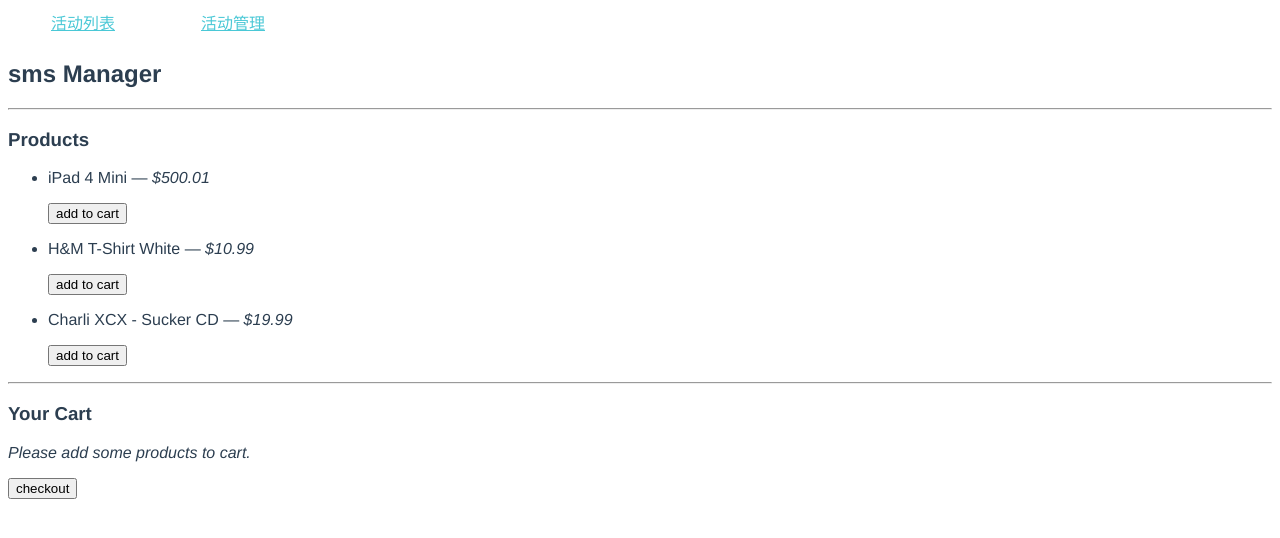
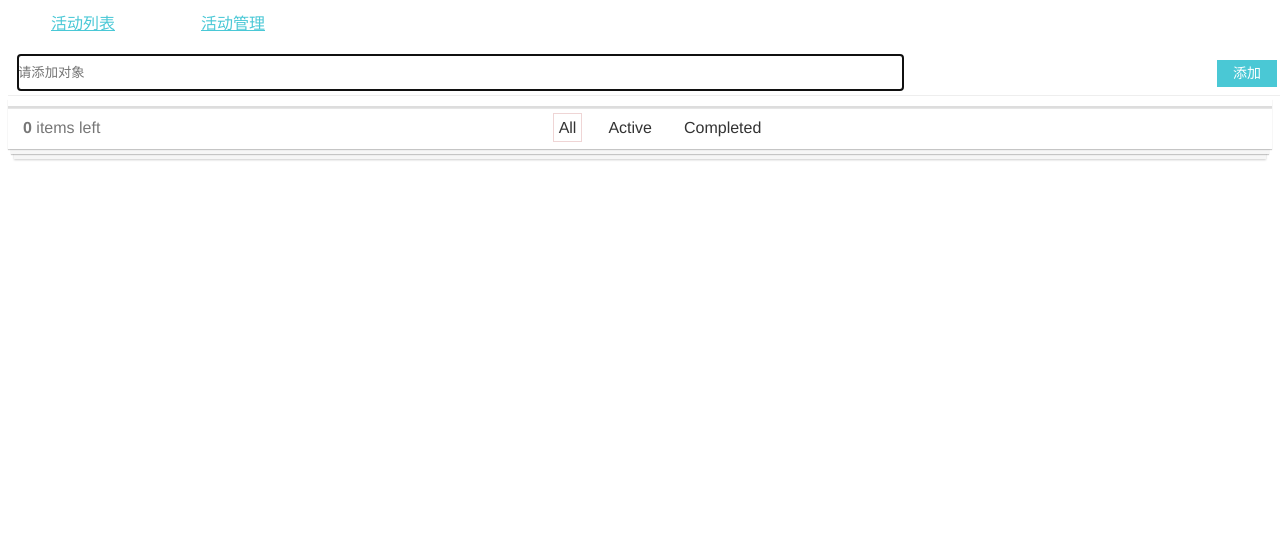
Before and after one commit to soraly/vue-app, a Vue app in the folder vuex-app/: page / in a window 1280 px wide. Shown: the top 538 px of the page. Built offline with nearby package versions, Linux system fonts and the light colour scheme.

Commit message:
add todoMVC

```diff
--- a/vuex-app/src/App.vue
+++ b/vuex-app/src/App.vue
@@ -5,6 +5,7 @@
         <a href="">活动列表</a>
         <a href="">活动管理</a>
       </div>
+      <!-- <p style="background: #ddd;height: 10px;width: 100%"></p> -->
 
     </div>
     <Demo msg="Welcome to Your Vue.js App"/>
@@ -12,7 +13,7 @@
 </template>
 
 <script>
-import Demo from './officialDemos/shopCartByDemo/main.vue'
+import Demo from './officialDemos/todoMVC/main.vue'
 //import store from './store/namespace.js'
 
 // 注册命名空间
@@ -48,7 +49,7 @@ export default {
   -webkit-font-smoothing: antialiased;
   -moz-osx-font-smoothing: grayscale;
   color: #2c3e50;
-  margin-top: 60px;
+  margin-top: 50px;
 }
 
 </style>
--- a/vuex-app/src/main.js
+++ b/vuex-app/src/main.js
@@ -2,9 +2,9 @@ import Vue from 'vue'
 import Vuex from 'vuex'
 import App from './App.vue'
 
-import store from './officialDemos/shopCartByDemo/store'
+import store from './officialDemos/todoMVC/store'
 
-import test from './test/myPromise'
+//import test from './test/myPromise'
 
 Vue.config.productionTip = false
 
--- a/vuex-app/src/officialDemos/shopCart/main.vue
+++ b/vuex-app/src/officialDemos/shopCart/main.vue
@@ -4,7 +4,7 @@
         <hr>
         <h3>Products</h3>
         <ul>
-            <li v-for='(item) in goodsList' :class='{"empty": !item.stock}'>
+            <li v-for='(item) in goodsList' :class='{"empty": !item.stock}' :key='item.id'>
                 <span>
                     {{item.name}}
                 </span>
--- /dev/null
+++ b/vuex-app/src/officialDemos/todoMVC/components/SearchInput.vue
@@ -0,0 +1,55 @@
+<template>
+  <div class="search">
+    <input type="text" placeholder="请添加对象" v-model='inpVal' @keyup.enter='addTodo' ref="inp" >
+    <button @click='addTodo'>添加</button>
+  </div>
+</template>
+
+<style>
+.search {
+  background: #fff;
+  padding: 15px;
+  border-bottom: 1px solid #eee;
+  width: 100%;
+  padding: 5px 10px;
+  margin: 10px 0;
+}
+.search input {
+  width: 70%;
+  border: 0;
+  padding: 0;
+  height: 35px;
+  display: inline-block;
+}
+.search button {
+    width: 60px;
+    float: right;
+    font-size: 14px;
+    border-radius: 0;
+    line-height: 25px;
+    margin: 5px 5px 0 0;
+    display: inline-block;
+    color: #fff;
+    background: #4ac8d5;
+    border: none;
+}
+</style>
+
+<script>
+export default {
+    data(){
+        return {
+            inpVal: ''
+        }
+    },
+    methods: {
+        addTodo(){
+            this.$emit('onBtnClick', this.inpVal);
+            this.inpVal = '';
+        }
+    },
+    mounted() {
+       this.$refs.inp.focus();
+    },
+};
+</script>
--- /dev/null
+++ b/vuex-app/src/officialDemos/todoMVC/components/TodoItems.vue
@@ -0,0 +1,186 @@
+<template>
+  <div class="wrap">
+    <ul class="todo-list">
+      <li class="todo" v-for='item in itemList' :key='item.id'>
+        <div class="view">
+          <input type="checkbox" class="toggle" @click='changeState(item)' :checked='item.check'>
+          <label :class='{complete: item.state=="complete"}'>{{item.name}}</label>
+          <button @click='remove(item)'>x</button>
+        </div>
+      </li>
+    </ul>
+    <p class="footer">
+        <span class="todo-count" >
+            <strong>{{undoneCount}}</strong> items left
+        </span>
+        <ul class="filters">
+            <li>
+                <a @click="state='all'"  href="javascript:;" :class="{selected: state=='all'}">All</a>
+            </li>
+            <li  >
+                <a @click="state='active'" :class="{selected: state=='active'}">Active</a>
+            </li>
+            <li>
+                <a  @click="state='complete'" :class="{selected: state=='complete'}">Completed</a>
+            </li>
+        </ul>
+    </p>
+  </div>
+</template>
+
+<style>
+li {
+    list-style: none;
+}
+ul,p {
+    margin: 0
+}
+.todo-list {
+  margin: 0;
+  padding: 0;
+  border: 1px solid #ddd;
+  list-style: none;
+}
+.todo-list li {
+  position: relative;
+  font-size: 24px;
+  background: #fff;
+  border-bottom: 1px solid #ededed;
+}
+.todo-list li:last-child {
+  border-bottom: none;
+}
+.todo-list label {
+  word-break: break-all;
+  padding: 15px 15px 15px 60px;
+  display: block;
+  line-height: 1;
+  transition: color 0.4s;
+}
+label.complete {
+        color: #d9d9d9;
+    text-decoration: line-through;
+}
+.todo-list button {
+    position: absolute;
+    top: 0;
+    right: 10px;
+    bottom: 0;
+    width: 20px;
+    height: 20px;
+    margin: auto 0;
+    font-size: 18px;
+    line-height: 17px;
+    padding: 0;
+    color: #cc9a9a;
+    margin-bottom: 11px;
+    transition: color 0.2s ease-out;
+}
+.todo-list li button:hover {
+    color: #af5b5e;
+}
+input.toggle {
+  width: 20px;
+  height: 20px;
+  text-align: center;
+  position: absolute;
+  top: 0;
+  bottom: 0;
+  margin: auto 10px;
+}
+
+.todo-count {
+    float: left;
+}
+.filters {
+    text-align: center;
+    position: absolute;
+    right: 0;
+    left: 0;
+}
+.filters li {
+    display: inline;
+}
+.filters li a {
+    color: #333;
+    margin: 10px;
+    border: 1px solid transparent;
+    padding: 5px;
+    text-decoration: none;
+}
+.filters li a.selected {
+    border-color: rgba(175, 47, 47, 0.2);
+}
+
+
+.footer {
+  color: #777;
+  padding: 10px 15px;
+  height: 20px;
+  text-align: center;
+  border-top: 1px solid #e6e6e6;
+  position: relative;
+}
+.footer:before {
+  content: "";
+  position: absolute;
+  right: 0;
+  bottom: 0;
+  left: 0;
+  height: 50px;
+  overflow: hidden;
+  box-shadow: 0 1px 1px rgba(0, 0, 0, 0.2), 0 8px 0 -3px #f6f6f6,
+    0 9px 1px -3px rgba(0, 0, 0, 0.2), 0 16px 0 -6px #f6f6f6,
+    0 17px 2px -6px rgba(0, 0, 0, 0.2);
+}
+</style>
+
+<script>
+export default {
+    data(){
+        return {
+            state: 'all'
+        }
+    },
+    props: ['todoList'],
+    computed: {
+        itemList(){
+            if(this.state=='all'){
+                return this.todoList
+            }
+             if(this.state=='active'){
+                return this.todoList.filter(item=>item.state=='undone')
+            }
+             if(this.state=='complete'){
+                return this.todoList.filter(item=>item.state=='complete')
+            }
+        },
+        undoneCount(){
+            return this.todoList.filter(item=>item.state=='undone').length || 0
+        }
+    },
+    methods: {
+        changeState(item){
+            this.$set(item,'check', !item.check);
+            if(item.state=='undone'){
+                item.state = 'complete'
+            }else {
+                item.state = 'undone'
+            }
+            sessionStorage.todoList = JSON.stringify(this.todoList);
+        },
+        remove(todo){
+            var index;
+            this.todoList.forEach((item,key)=>{
+                item.id == todo.id && (index=key);
+            })
+            this.todoList.splice(index,1);
+            console.log(index,'index')
+        }
+    },
+    created() {
+
+        //console.log(this.todoList,'todoList')
+    },
+};
+</script>
--- /dev/null
+++ b/vuex-app/src/officialDemos/todoMVC/main.vue
@@ -0,0 +1,39 @@
+<template>
+    <div>
+        <SearchInput v-on:onBtnClick='handleBtnClick'></SearchInput>
+        <TodoItems :todoList='todoList'></TodoItems>
+    </div>
+</template>
+
+<script>
+import TodoItems from './components/TodoItems.vue'
+import SearchInput from './components/SearchInput.vue'
+
+
+export default {
+    data(){
+        return {
+            todoList: []
+        }
+    },
+    components: {
+        SearchInput,
+        TodoItems
+    },
+    methods: {
+        handleBtnClick(res){
+            this.todoList.push({
+                id: this.todoList.length+1,
+                name: res,
+                state: 'undone'
+            })
+            sessionStorage.todoList = JSON.stringify(this.todoList);
+        }
+    },
+    created() {
+        if(sessionStorage.todoList){
+            this.todoList = JSON.parse(sessionStorage.todoList)
+        }
+    },
+}
+</script>
--- /dev/null
+++ b/vuex-app/src/officialDemos/todoMVC/store/index.js
@@ -0,0 +1,13 @@
+import Vue from 'vue'
+import Vuex from 'vuex'
+import search from './modules/search'
+import todolist from './modules/todolist'
+
+Vue.use(Vuex)
+
+export default new Vuex.Store({
+    modules: {
+        search,
+        todolist
+    }
+})
```
Also changed, not shown: vuex-app/src/officialDemos/todoMVC/store/modules/search.js (added), vuex-app/src/officialDemos/todoMVC/store/modules/todolist.js (added).
